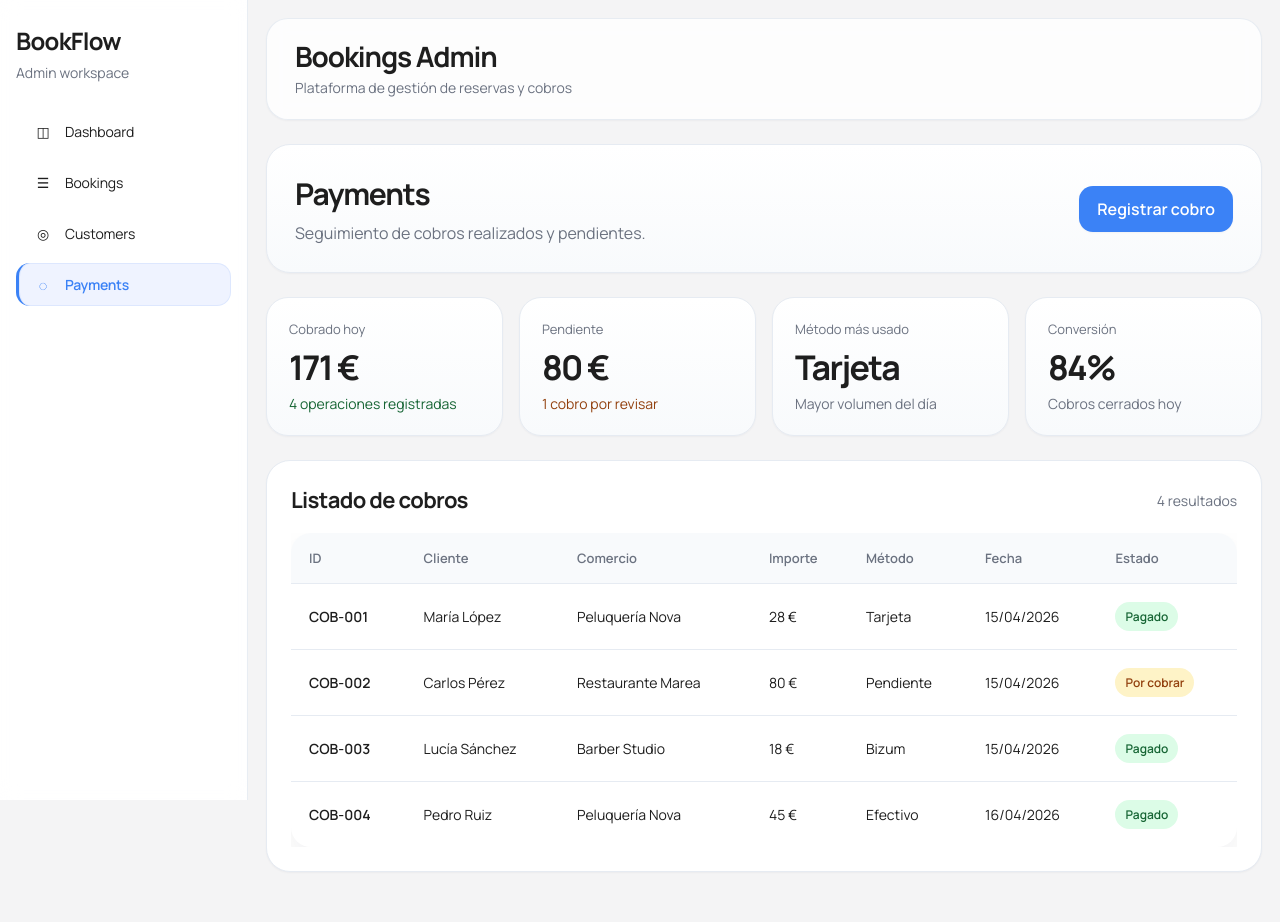
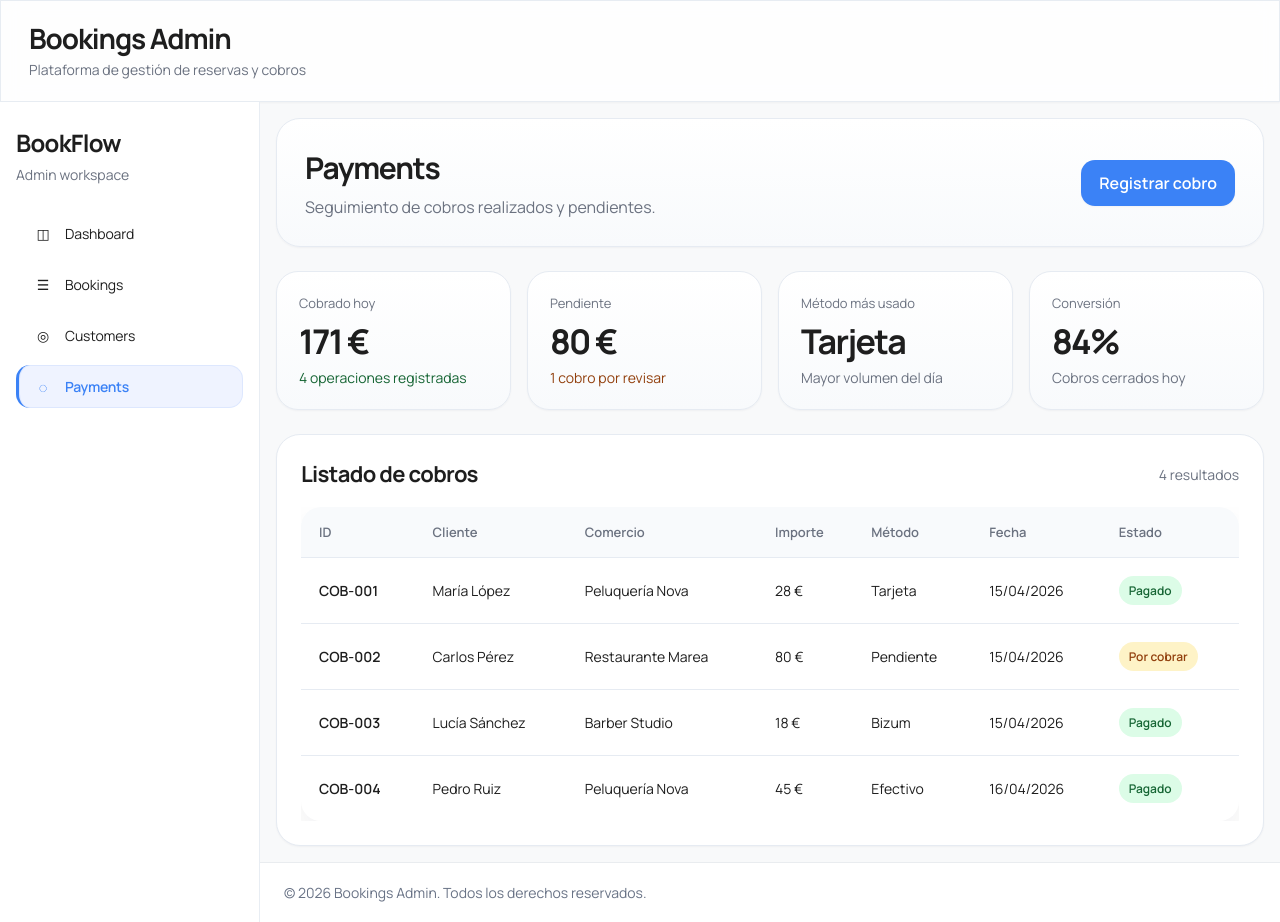
Before and after one commit to Samuelhas13/Equipo-503, a Next.js app in the folder proyecto/bookings-frontend-develop/: page /payments in a window 1280 px wide. Before the commit the page ends 890 px from the top, so only its background shows below. Built offline with nearby package versions, Linux system fonts and the light colour scheme.

Commit message:
Add: Footer a todas las paginas e implementacion de boton del sidebar para que tenga mejor navegacion el user

```diff
--- a/proyecto/bookings-frontend-develop/app/(admin)/layout.tsx
+++ b/proyecto/bookings-frontend-develop/app/(admin)/layout.tsx
@@ -1,18 +1,54 @@
-import Sidebar from "@/components/layout/Sidebar";
-import Header from "@/components/layout/Header";
+"use client";
+
+import { useState } from "react";
+import Header from "../../components/layout/Header";
+import Footer from "../../components/layout/Footer";
+import Sidebar from "../../components/layout/Sidebar";
 
 export default function AdminLayout({
   children,
-}: {
+}: Readonly<{
   children: React.ReactNode;
-}) {
+}>) {
+  // Estado para controlar si el menú móvil está abierto
+  const [isSidebarOpen, setIsSidebarOpen] = useState(false);
+
+  // Función para alternar el menú
+  const toggleSidebar = () => setIsSidebarOpen(!isSidebarOpen);
+
   return (
-    <div className="admin-shell">
-      <Sidebar />
+    <div className={`admin-layout ${isSidebarOpen ? "sidebar-open" : ""}`}>
 
-      <div className="admin-main">
-        <Header />
-        <main className="admin-content">{children}</main>
+      {/* 1. Pasamos el botón al Header mediante la prop 'actions' */}
+      <Header
+        actions={
+          <>
+            <button
+              className="admin-header__toggle-btn"
+              onClick={toggleSidebar}
+              aria-label="Toggle menú"
+            >
+              {isSidebarOpen ? "✕" : "☰"}
+            </button>
+          </>
+        }
+      />
+
+      <div className="admin-layout__wrapper">
+        {/* 2. El Sidebar ahora responde a la clase que pondremos en el CSS */}
+        <Sidebar />
+
+        {/* 3. Un fondo oscuro (overlay) que aparece en móvil para cerrar el menú al hacer clic fuera */}
+        {isSidebarOpen && (
+          <div className="admin-layout__overlay" onClick={toggleSidebar} />
+        )}
+
+        <div className="admin-layout__body">
+          <main className="admin-layout__main">
+            {children}
+          </main>
+          <Footer />
+        </div>
       </div>
     </div>
   );
--- a/proyecto/bookings-frontend-develop/app/globals.css
+++ b/proyecto/bookings-frontend-develop/app/globals.css
@@ -211,10 +211,9 @@ body {
   align-items: center;
   justify-content: space-between;
   padding: 22px 28px;
-  margin: 18px 18px 0;
   background: var(--surface-translucent-soft);
   border: 1px solid rgba(230, 235, 242, 0.95);
-  border-radius: 22px;
+
   backdrop-filter: blur(10px);
   box-shadow: var(--shadow-sm);
   /* MEJORA APLICADA (18/05/2026): Layout mejorado con flexbox para soportar responsive y acciones dinámicas */
@@ -902,3 +901,229 @@ body {
 .margenes {
   margin: 8px;
 }
+
+
+
+/*Espacio para probar*/
+/* ==========================================
+   ESTILOS DEL FOOTER (Responsivo)
+   ========================================== */
+.admin-footer {
+  display: flex;
+  flex-direction: column; /* En móvil: todo apilado al centro */
+  gap: 1rem;
+  align-items: center;
+  text-align: center;
+  background-color: #ffffff;
+  padding: 1.25rem 1.5rem;
+  border-top: 1px solid #e9ecef;
+  font-size: 0.875rem;
+  color: #697386;
+}
+
+.admin-footer__content {
+  display: flex;
+  flex-direction: column;
+  gap: 0.75rem;
+  align-items: center;
+}
+
+.admin-footer__copyright {
+  margin: 0;
+}
+
+.admin-footer__links {
+  display: flex;
+  gap: 1rem;
+  flex-wrap: wrap;
+  justify-content: center;
+}
+
+.admin-footer__links a {
+  color: #635bff; /* Un tono azul/morado profesional para admin */
+  text-decoration: none;
+  transition: color 0.2s ease;
+}
+
+.admin-footer__links a:hover {
+  text-decoration: underline;
+  color: #3a3a99;
+}
+
+.admin-footer__meta {
+  font-size: 0.75rem;
+  background-color: #f8f9fa;
+  padding: 0.25rem 0.5rem;
+  border-radius: 4px;
+  border: 1px solid #e9ecef;
+}
+
+/* --- Media Query para tablets y pantallas grandes (Footer) --- */
+@media (min-width: 768px) {
+  .admin-footer {
+    flex-direction: row; /* En PC: fila horizontal repartida */
+    justify-content: space-between;
+    text-align: left;
+  }
+
+  .admin-footer__content {
+    flex-direction: row; /* En PC: copyright y links uno al lado del otro */
+    gap: 2rem;
+  }
+}
+
+
+
+
+
+/* ==========================================
+   MÓVIL / PANTALLAS PEQUEÑAS (Por defecto)
+   ========================================== */
+.admin-layout {
+  display: flex;
+  flex-direction: column; /* Todo se apila hacia abajo */
+  min-height: 100vh;
+  background-color: #f8f9fa;
+}
+
+/* El wrapper en móvil también se apila: primero Sidebar, luego el cuerpo */
+.admin-layout__wrapper {
+  display: flex;
+  flex-direction: column;
+  flex: 1;
+}
+
+.admin-layout__body {
+  display: flex;
+  flex-direction: column;
+  flex: 1;
+}
+
+.admin-layout__main {
+  flex: 1; /* Empuja el footer al fondo */
+  padding: 1rem;
+}
+
+
+/* ==========================================
+   ESCRITORIO / PANTALLAS GRANDES (>= 768px)
+   ========================================== */
+@media (min-width: 768px) {
+  .admin-layout {
+    /* Mantenemos la columna, pero ahora el wrapper cambia el juego */
+    flex-direction: column;
+  }
+
+  .admin-layout__wrapper {
+    flex-direction: row; /* Sidebar a la izquierda, cuerpo a la derecha */
+  }
+
+  /* REORGANIZACIÓN CON 'ORDER' */
+  .admin-header {
+    order: -1; /* Forzamos a que el Header siempre esté arriba del todo en PC */
+  }
+
+  .admin-layout__body {
+    flex: 1;
+    min-width: 0;
+  }
+}
+
+
+/* ==========================================
+   ESTILOS PARA MÓVIL (Por defecto)
+   ========================================== */
+
+.admin-layout {
+  display: flex;
+  flex-direction: column;
+  min-height: 100vh;
+  position: relative;
+}
+
+/* El botón de hamburguesa SOLO se ve en móvil */
+.admin-header__toggle-btn {
+  display: block;
+  background: none;
+  border: 1px solid #e9ecef;
+  border-radius: 4px;
+  font-size: 1.25rem;
+  padding: 0.25rem 0.6rem;
+  cursor: pointer;
+  color: #1a1f36;
+}
+
+/* Forzamos al Sidebar a convertirse en un panel flotante en móvil */
+.admin-sidebar {
+  position: fixed;
+  top: 0;
+  left: 0;
+  width: 260px; /* Ajusta al ancho de tu Sidebar */
+  height: 100vh;
+  z-index: 999; /* Por encima de todo */
+  background-color: var(--surface-translucent); /* Color de tu sidebar */
+  transition: transform 0.3s ease;
+  transform: translateX(-100%); /* Oculto por defecto a la izquierda */
+}
+
+
+
+/* Cuando el estado es 'open', lo deslizamos hacia adentro */
+.sidebar-open .admin-sidebar {
+  transform: translateX(0);
+}
+
+/* Capa oscura transparente detrás del menú móvil */
+.admin-layout__overlay {
+  position: fixed;
+  top: 0;
+  left: 0;
+  width: 100vw;
+  height: 100vh;
+  z-index: 998; /* Justo debajo del sidebar */
+}
+
+.admin-layout__wrapper {
+  display: flex;
+  flex-direction: column;
+  flex: 1;
+}
+
+.admin-layout__body {
+  display: flex;
+  flex-direction: column;
+  flex: 1;
+}
+
+
+/* ==========================================
+   ESTILOS PARA ESCRITORIO (Pantallas Grandes >= 768px)
+   ========================================== */
+@media (min-width: 768px) {
+  /* Ocultamos el botón de hamburguesa en PC ya que el menú estará fijo */
+  .admin-header__toggle-btn {
+    display: none;
+  }
+
+  .admin-layout__wrapper {
+    flex-direction: row; /* Sidebar izquierda, contenido derecha */
+  }
+
+  /* Reseteamos el Sidebar flotante para que sea un bloque normal en la rejilla */
+  .admin-sidebar {
+    position: relative;
+    height: auto;
+    transform: translateX(0); /* Siempre visible */
+    z-index: 1;
+  }
+
+  /* El overlay nunca debe existir en PC */
+  .admin-layout__overlay {
+    display: none;
+  }
+
+  .admin-layout__body {
+    flex: 1;
+    min-width: 0;
+  }
+}
--- /dev/null
+++ b/proyecto/bookings-frontend-develop/components/layout/Footer.tsx
@@ -0,0 +1,47 @@
+"use client";
+
+import { ReactNode } from "react";
+
+// INTERFAZ: FooterProps para máxima flexibilidad, robustez y type-safety
+interface FooterProps {
+  // Permite un texto de copyright personalizado (o año dinámico)
+  copyright?: string;
+  // Soporte para enlaces dinámicos (políticas de privacidad, términos, etc.)
+  links?: ReactNode;
+  // Soporte para contenido extra en el lado opuesto (ej. versión de la app, estado de la API)
+  meta?: ReactNode;
+}
+
+// Props con valores por defecto orientados al ecosistema de "Bookings Admin"
+export default function Footer({
+  copyright = `© ${new Date().getFullYear()} Bookings Admin. Todos los derechos reservados.`,
+  links,
+  meta,
+}: FooterProps) {
+  return (
+    <footer
+      className="admin-footer"
+      role="contentinfo"
+      // ACCESIBILIDAD: role="contentinfo" indica a los lectores de pantalla que este es el pie de página principal
+    >
+      <div className="admin-footer__content">
+        {/* Sección de Copyright e información básica */}
+        <p className="admin-footer__copyright">{copyright}</p>
+
+        {/* Sección de enlaces de navegación secundaria si se proveen */}
+        {links && (
+          <nav className="admin-footer__links" role="navigation" aria-label="Enlaces del pie de página">
+            {links}
+          </nav>
+        )}
+      </div>
+
+      {/* Sección Meta opcional: Ideal para poner la versión del panel o un badge de estado */}
+      {meta && (
+        <div className="admin-footer__meta">
+          {meta}
+        </div>
+      )}
+    </footer>
+  );
+}
```
